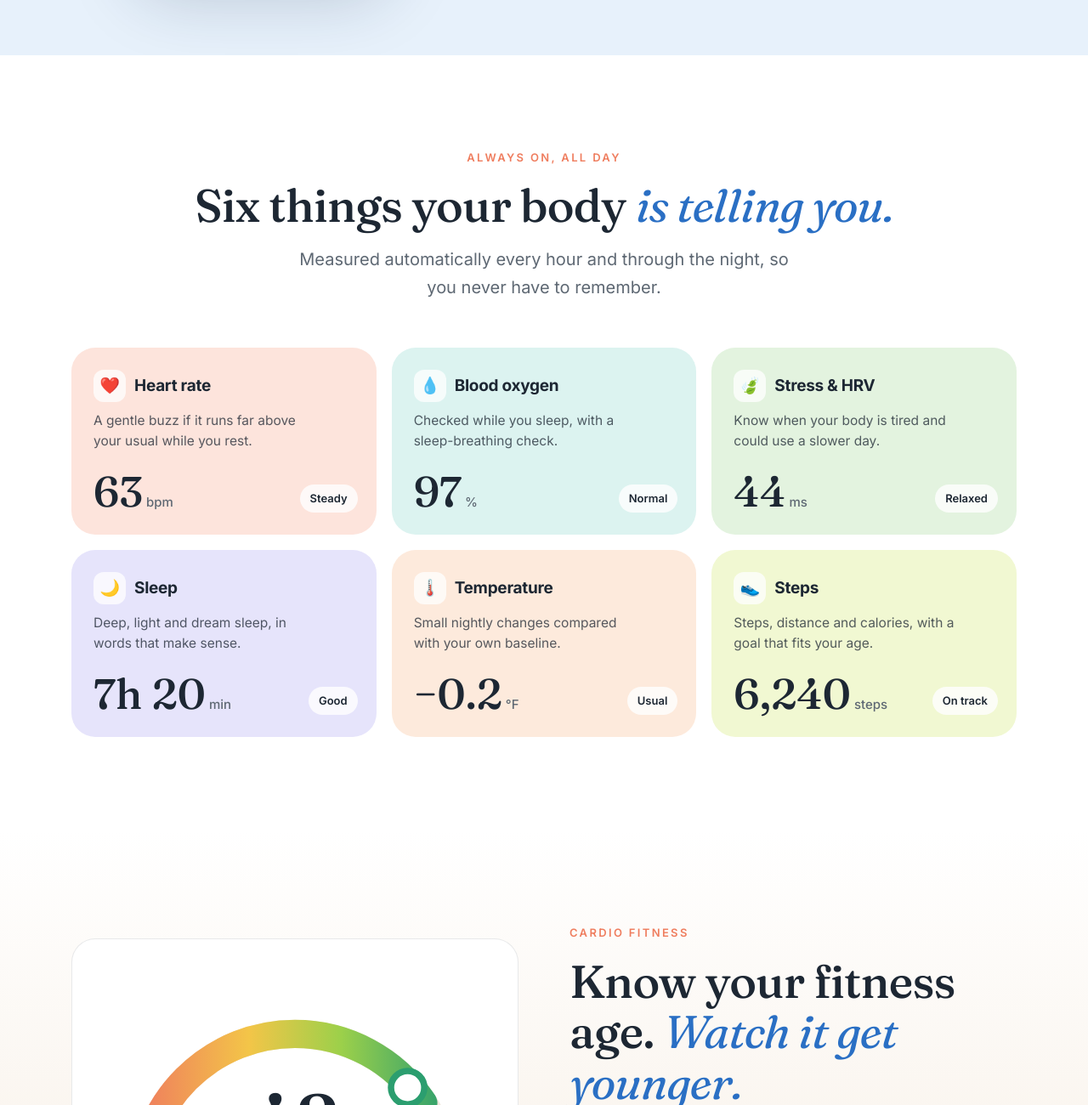
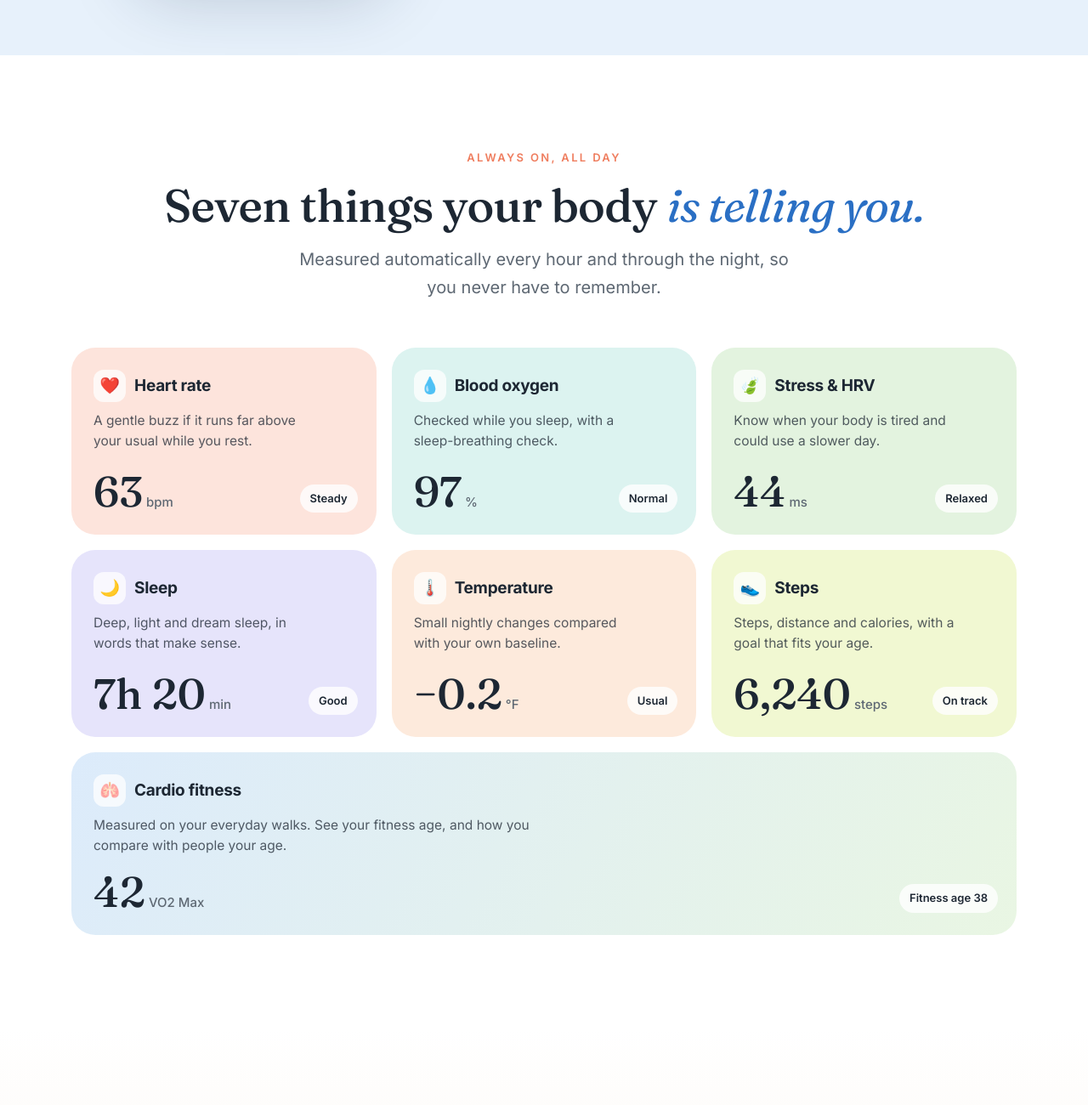
Before and after one commit to viviane1224lu/elvera, a plain HTML site: page index.html in a window 1280 px wide. Shown: the part 5010-6310 px from the top of the page at 85% size. Drawn offline with Linux system fonts and the light colour scheme.

Commit message:
Seven signals: add cardio fitness tile
Co-Authored-By: Claude Opus 5.5 <noreply@anthropic.com>

```diff
--- a/i18n.js
+++ b/i18n.js
@@ -4,6 +4,8 @@
  */
 window.ELV_I18N = {
   'zh-TW': {
+    "Measured on your everyday walks. See your fitness age, and how you compare with people your age.": "平常散步時就會量。看看你的心肺年齡，跟同年紀的人比起來如何。",
+    "Fitness age 38": "心肺年齡 38",
     "Mexico": "墨西哥",
     "Taiwan": "台灣",
     "Hong Kong": "香港",
@@ -117,8 +119,8 @@ window.ELV_I18N = {
     "ELVÉRA learns what's normal for you. Each day you see what's different, in big, clear text and simple words like Steady, Slow or Strong. No charts to decode.": 'ELVÉRA 會認識你的平常。每天用大字和簡單的詞告訴你哪裡不一樣，像「平穩」「慢」「很有精神」。不用看懂複雜圖表。',
     '👵 Easy for every age': '👵 每個年紀都看得懂', "🔔 A gentle buzz if something's off": '🔔 不對勁時輕輕震動提醒', '🌐 English · 繁中 · 简中 · Español · 日本語': '🌐 英文 · 繁中 · 簡中 · 西班牙文 · 日文',
     'Always on, all day': '全天候陪伴',
-    'Six things your body': '身體想告訴你的',
-    'is telling you.': '六件事。',
+    'Seven things your body': '身體想告訴你的',
+    'is telling you.': '七件事。',
     'Measured automatically every hour and through the night, so you never have to remember.': '每小時和整晚自動量，你完全不用記得。',
     'Heart rate': '心率', 'A gentle buzz if it runs far above your usual while you rest.': '休息時比平常快很多，會輕輕震動提醒你。', 'Steady': '平穩',
     'Checked while you sleep, with a sleep-breathing check.': '睡覺時也在量，還會看睡眠呼吸。', 'Normal': '正常',
@@ -179,6 +181,8 @@ window.ELV_I18N = {
     'Checkout opens soon. Thank you for your patience!': '結帳功能即將開放，謝謝你耐心等候！',
   },
   es: {
+    "Measured on your everyday walks. See your fitness age, and how you compare with people your age.": "Se mide en tus paseos diarios. Mira tu edad física y cómo te comparas con personas de tu edad.",
+    "Fitness age 38": "Edad física 38",
     "Mexico": "México",
     "Taiwan": "Taiwán",
     "Hong Kong": "Hong Kong",
@@ -287,7 +291,7 @@ window.ELV_I18N = {
     'Made for real people': 'Hecho para personas reales', 'Compared with': 'Comparado con', 'your': 'lo', "usual, not a stranger's.": 'habitual para ti, no para otros.',
     "ELVÉRA learns what's normal for you. Each day you see what's different, in big, clear text and simple words like Steady, Slow or Strong. No charts to decode.": 'ELVÉRA aprende lo que es normal para ti. Cada día ves qué cambió, con letra grande y palabras como Estable, Lento o Fuerte. Sin gráficos difíciles.',
     '👵 Easy for every age': '👵 Fácil a cualquier edad', "🔔 A gentle buzz if something's off": '🔔 Una vibración suave si algo va mal', '🌐 English · 繁中 · 简中 · Español · 日本語': '🌐 Inglés · Chino · Español · Japonés',
-    'Always on, all day': 'Siempre activo, todo el día', 'Six things your body': 'Seis cosas que tu cuerpo', 'is telling you.': 'te está diciendo.',
+    'Always on, all day': 'Siempre activo, todo el día', 'Seven things your body': 'Siete cosas que tu cuerpo', 'is telling you.': 'te está diciendo.',
     'Measured automatically every hour and through the night, so you never have to remember.': 'Se mide sola cada hora y durante la noche; no tienes que recordar nada.',
     'Heart rate': 'Frecuencia cardiaca', 'A gentle buzz if it runs far above your usual while you rest.': 'Una vibración suave si va muy por encima de lo habitual en reposo.', 'Steady': 'Estable',
     'Checked while you sleep, with a sleep-breathing check.': 'Se revisa mientras duermes, con control de la respiración.', 'Normal': 'Normal',
@@ -342,6 +346,8 @@ window.ELV_I18N = {
     'Checkout opens soon. Thank you for your patience!': 'El pago abre pronto. ¡Gracias por tu paciencia!',
   },
   ja: {
+    "Measured on your everyday walks. See your fitness age, and how you compare with people your age.": "毎日の散歩で測定。心肺年齢と、同年代との比較がわかります。",
+    "Fitness age 38": "心肺年齢 38",
     "Mexico": "メキシコ",
     "Taiwan": "台湾",
     "Hong Kong": "香港",
@@ -451,7 +457,7 @@ window.ELV_I18N = {
     'Made for real people': 'ふつうの人のために', 'Compared with': '比べるのは', 'your': 'あなた自身の', "usual, not a stranger's.": '「普段」。他人ではありません。',
     "ELVÉRA learns what's normal for you. Each day you see what's different, in big, clear text and simple words like Steady, Slow or Strong. No charts to decode.": 'ELVÉRAはあなたの「普段」を覚えます。毎日、何が違うかを大きな文字と「安定」「ゆっくり」「元気」などの言葉で。難しいグラフはいりません。',
     '👵 Easy for every age': '👵 どの年代にもやさしい', "🔔 A gentle buzz if something's off": '🔔 いつもと違う時はそっと振動', '🌐 English · 繁中 · 简中 · Español · 日本語': '🌐 英語 · 繁体字 · 簡体字 · スペイン語 · 日本語',
-    'Always on, all day': '一日中、いつも見守り', 'Six things your body': '体が伝えている', 'is telling you.': '6つのこと。',
+    'Always on, all day': '一日中、いつも見守り', 'Seven things your body': '体が伝えている', 'is telling you.': '7つのこと。',
     'Measured automatically every hour and through the night, so you never have to remember.': '1時間ごと、そして夜通し自動で測定。覚えておく必要はありません。',
     'Heart rate': '心拍数', 'A gentle buzz if it runs far above your usual while you rest.': '安静時に普段よりかなり速い時は、そっと振動でお知らせ。', 'Steady': '安定',
     'Checked while you sleep, with a sleep-breathing check.': '寝ている間に測定し、睡眠中の呼吸もチェック。', 'Normal': '正常',
--- a/index.html
+++ b/index.html
@@ -125,6 +125,8 @@
   .tile .word { position: absolute; right: 22px; bottom: 26px; background: rgba(255, 255, 255, 0.8); padding: 6px 12px; border-radius: 999px; font-size: 13px; font-weight: 600; }
   .t1 { background: #fde4dc; } .t2 { background: #dcf3f0; } .t3 { background: #e3f3df; }
   .t4 { background: #e6e4fb; } .t5 { background: #fdeadc; } .t6 { background: #f1f8d2; }
+  .t7 { background: linear-gradient(120deg, #dcebfb, #e9f6e3); grid-column: 1 / -1; min-height: 170px; }
+  .t7 p { max-width: 520px; }
 
   /* fitness */
   .fitness { background: linear-gradient(180deg, #fff, var(--sand)); }
@@ -540,7 +542,7 @@
   <div class="wrap">
     <div class="center">
       <div class="eyebrow">Always on, all day</div>
-      <h2>Six things your body <em>is telling you.</em></h2>
+      <h2>Seven things your body <em>is telling you.</em></h2>
       <p class="lead">Measured automatically every hour and through the night, so you never have to remember.</p>
     </div>
     <div class="tiles">
@@ -550,6 +552,7 @@
       <div class="tile t4"><div><h3><span>🌙</span>Sleep</h3><p>Deep, light and dream sleep, in words that make sense.</p></div><div class="val">7h 20<small>min</small></div><span class="word">Good</span></div>
       <div class="tile t5"><div><h3><span>🌡️</span>Temperature</h3><p>Small nightly changes compared with your own baseline.</p></div><div class="val">−0.2<small>°F</small></div><span class="word">Usual</span></div>
       <div class="tile t6"><div><h3><span>👟</span>Steps</h3><p>Steps, distance and calories, with a goal that fits your age.</p></div><div class="val">6,240<small>steps</small></div><span class="word">On track</span></div>
+      <div class="tile t7"><div><h3><span>🫁</span>Cardio fitness</h3><p>Measured on your everyday walks. See your fitness age, and how you compare with people your age.</p></div><div class="val">42<small>VO2 Max</small></div><span class="word">Fitness age 38</span></div>
     </div>
   </div>
 </section>
```
